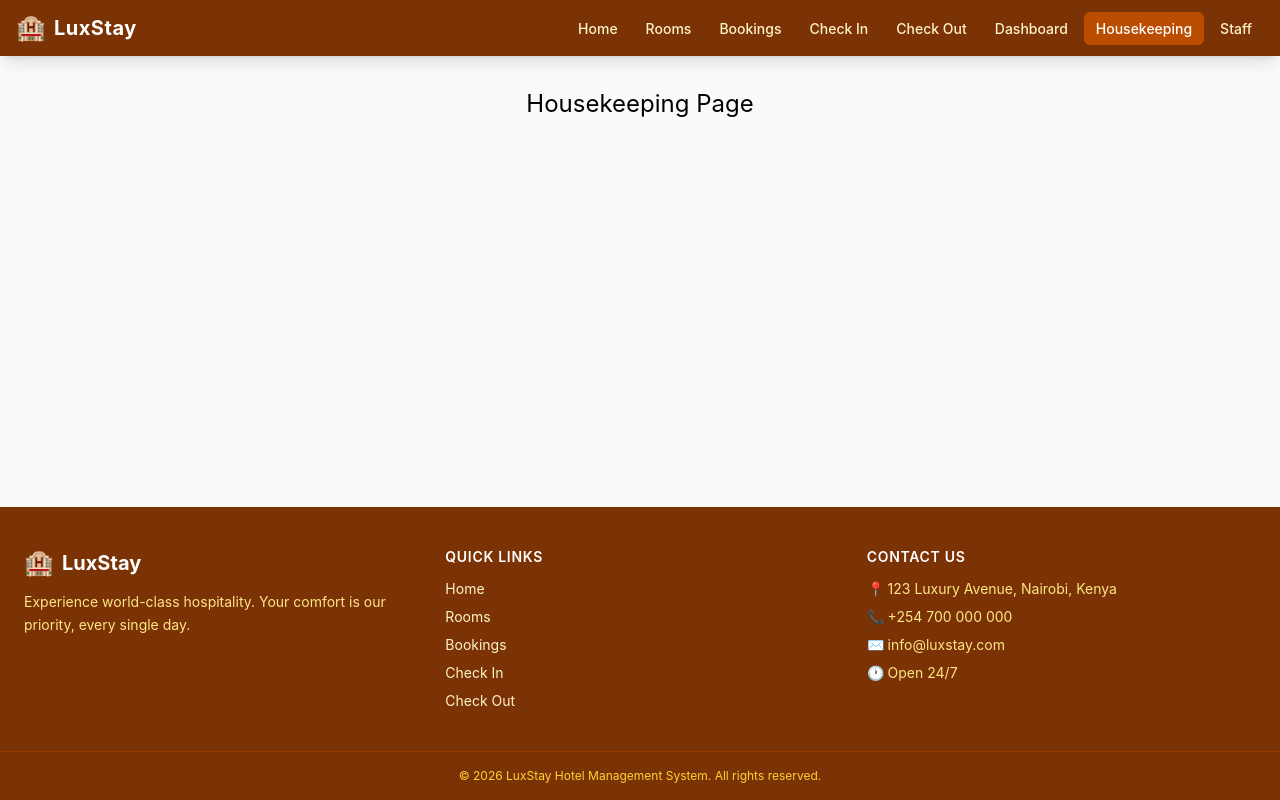
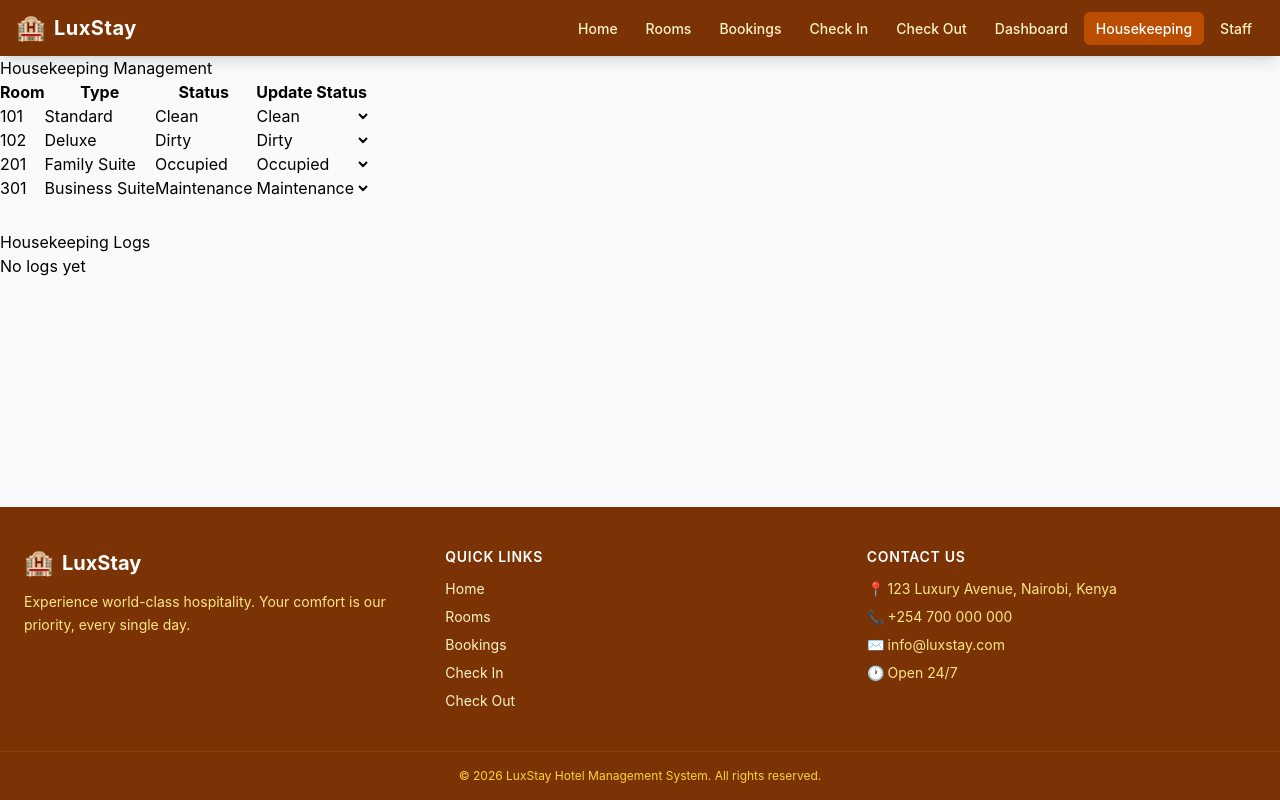
Before and after one commit to gadontune-png/HOTEL-MANAGEMENT-SYSTEM, a React (Vite) app in the folder frontend/: page /housekeeping in a window 1280 px wide. Built offline with nearby package versions, Linux system fonts and the light colour scheme.

Commit message:
add calvins feature

```diff
--- a/frontend/src/Pages/Dashboard.jsx
+++ b/frontend/src/Pages/Dashboard.jsx
@@ -1,4 +1,62 @@
+import React from "react";
+
+import rooms from "../data/rooms";
+
+// Import reusable component
+import RoomStatusCard from "../components/RoomStatusCard";
+
 function Dashboard() {
-  return <div className="p-8 text-center text-2xl">Dashboard Page</div>
+
+  // Total rooms
+  const totalRooms = rooms.length;
+
+  // Available rooms
+  const availableRooms = rooms.filter(
+    (room) => room.status === "Clean"
+  ).length;
+
+  // Occupied rooms
+  const occupiedRooms = rooms.filter(
+    (room) => room.status === "Occupied"
+  ).length;
+
+  // Dirty rooms
+  const dirtyRooms = rooms.filter(
+    (room) => room.status === "Dirty"
+  ).length;
+
+  return (
+    <div className="dashboard">
+
+      <h1>Admin Dashboard</h1>
+
+      <div className="dashboard-cards">
+
+        {/* Reusable cards */}
+
+        <RoomStatusCard
+          title="Total Rooms"
+          value={totalRooms}
+        />
+
+        <RoomStatusCard
+          title="Available Rooms"
+          value={availableRooms}
+        />
+
+        <RoomStatusCard
+          title="Occupied Rooms"
+          value={occupiedRooms}
+        />
+
+        <RoomStatusCard
+          title="Needs Cleaning"
+          value={dirtyRooms}
+        />
+
+      </div>
+    </div>
+  );
 }
-export default Dashboard
+
+export default Dashboard;
--- a/frontend/src/Pages/Housekeeping.jsx
+++ b/frontend/src/Pages/Housekeeping.jsx
@@ -1,4 +1,107 @@
+import React, { useState } from "react";
+
+// Import room data
+import roomsData from "../data/rooms";
+
+// Import log component
+import HouseKeepingLog from "../components/HouseKeepingLog";
+
 function Housekeeping() {
-  return <div className="p-8 text-center text-2xl">Housekeeping Page</div>
+
+  // Store room data in state
+  const [rooms, setRooms] = useState(roomsData);
+
+  // Store housekeeping logs
+  const [logs, setLogs] = useState([]);
+
+  // Function to update room status
+  const updateStatus = (id, newStatus) => {
+
+    // Update room status
+    const updatedRooms = rooms.map((room) =>
+
+      room.id === id
+        ? { ...room, status: newStatus }
+        : room
+    );
+
+    // Save updated rooms
+    setRooms(updatedRooms);
+
+    // Find updated room
+    const updatedRoom = rooms.find(
+      (room) => room.id === id
+    );
+
+    // Add new activity log
+    setLogs([
+      ...logs,
+      `Room ${updatedRoom.number} marked as ${newStatus}`,
+    ]);
+  };
+
+  return (
+    <div>
+
+      {/* Page heading */}
+      <h1>Housekeeping Management</h1>
+
+      {/* Rooms table */}
+      <table border="1" cellPadding="10">
+
+        <thead>
+          <tr>
+            <th>Room</th>
+            <th>Type</th>
+            <th>Status</th>
+            <th>Update Status</th>
+          </tr>
+        </thead>
+
+        <tbody>
+
+          {/* Loop through all rooms */}
+          {rooms.map((room) => (
+
+            <tr key={room.id}>
+
+              <td>{room.number}</td>
+
+              <td>{room.type}</td>
+
+              <td>{room.status}</td>
+
+              <td>
+
+                {/* Dropdown for updating room status */}
+                <select
+                  value={room.status}
+
+                  onChange={(e) =>
+                    updateStatus(
+                      room.id,
+                      e.target.value
+                    )
+                  }
+                >
+                  <option>Clean</option>
+                  <option>Dirty</option>
+                  <option>Occupied</option>
+                  <option>Maintenance</option>
+                </select>
+
+              </td>
+            </tr>
+
+          ))}
+        </tbody>
+      </table>
+
+      {/* Display housekeeping logs */}
+      <HouseKeepingLog logs={logs} />
+
+    </div>
+  );
 }
-export default Housekeeping
+
+export default Housekeeping;
--- a/frontend/src/Pages/StaffManagement.jsx
+++ b/frontend/src/Pages/StaffManagement.jsx
@@ -1,4 +1,107 @@
+import React, { useState } from "react";
+import StaffTable from "../components/StaffTable";
 function StaffManagement() {
-  return <div className="p-8 text-center text-2xl">Staff Management Page</div>
+
+  // Staff state
+  const [staff, setStaff] = useState([
+
+    {
+      id: 1,
+      name: "John",
+      role: "Manager",
+    },
+
+    {
+      id: 2,
+      name: "Mary",
+      role: "Housekeeper",
+    },
+  ]);
+
+  // Form input states
+  const [name, setName] = useState("");
+  const [role, setRole] = useState("");
+
+  // CREATE operation
+  const addStaff = () => {
+
+    // Prevent empty input
+    if (!name || !role) return;
+
+    // Create new staff object
+    const newStaff = {
+      id: Date.now(),
+      name,
+      role,
+    };
+
+    // Add new staff to array
+    setStaff([...staff, newStaff]);
+
+    // Clear form inputs
+    setName("");
+    setRole("");
+  };
+
+  // DELETE operation
+  const deleteStaff = (id) => {
+
+    // Remove selected staff member
+    setStaff(
+      staff.filter(
+        (member) => member.id !== id
+      )
+    );
+  };
+
+  return (
+    <div>
+
+      {/* Page heading */}
+      <h1>Staff Management</h1>
+
+      {/* Input section */}
+      <div>
+
+        {/* Staff name input */}
+        <input
+          type="text"
+          placeholder="Staff Name"
+
+          value={name}
+
+          onChange={(e) =>
+            setName(e.target.value)
+          }
+        />
+
+        {/* Staff role input */}
+        <input
+          type="text"
+          placeholder="Role"
+
+          value={role}
+
+          onChange={(e) =>
+            setRole(e.target.value)
+          }
+        />
+
+        {/* Add button */}
+        <button onClick={addStaff}>
+          Add Staff
+        </button>
+
+      </div>
+
+      {/* Staff table */}
+      <StaffTable
+        staff={staff}
+        deleteStaff={deleteStaff}
+      />
+
+    </div>
+  );
 }
-export default StaffManagement
+
+export default StaffManagement;
--- a/frontend/src/components/HouseKeepingLog.jsx
+++ b/frontend/src/components/HouseKeepingLog.jsx
@@ -0,0 +1,35 @@
+import React from "react";
+
+// This component receives logs as props
+function HouseKeepingLog({ logs }) {
+
+  return (
+    <div style={{ marginTop: "30px" }}>
+
+      {/* Section heading */}
+      <h2>Housekeeping Logs</h2>
+
+      {/* If there are no logs */}
+      {logs.length === 0 ? (
+
+        <p>No logs yet</p>
+
+      ) : (
+
+        // Display all logs using map()
+        <ul>
+          {logs.map((log, index) => (
+
+            <li key={index}>
+              {log}
+            </li>
+
+          ))}
+        </ul>
+
+      )}
+    </div>
+  );
+}
+
+export default HouseKeepingLog;
--- /dev/null
+++ b/frontend/src/components/RoomStatuscard.jsx
@@ -0,0 +1,20 @@
+import React from "react";
+
+// Reusable card component
+
+function RoomStatusCard({ title, value }) {
+
+  return (
+    <div className="card">
+
+      {/* Card value */}
+      <h2>{value}</h2>
+
+      {/* Card title */}
+      <p>{title}</p>
+
+    </div>
+  );
+}
+
+export default RoomStatusCard;
--- /dev/null
+++ b/frontend/src/components/StaffTable.jsx
@@ -0,0 +1,47 @@
+import React from "react";
+
+function StaffTable({ staff, deleteStaff }) {
+
+  return (
+    <table border="1" cellPadding="10">
+
+      <thead>
+        <tr>
+          <th>Name</th>
+          <th>Role</th>
+          <th>Action</th>
+        </tr>
+      </thead>
+
+      <tbody>
+
+        {staff.map((member) => (
+
+          <tr key={member.id}>
+
+            <td>{member.name}</td>
+
+            <td>{member.role}</td>
+
+            <td>
+
+              <button
+                onClick={() =>
+                  deleteStaff(member.id)
+                }
+              >
+                Delete
+              </button>
+
+            </td>
+
+          </tr>
+
+        ))}
+
+      </tbody>
+    </table>
+  );
+}
+
+export default StaffTable;
--- a/frontend/src/data/rooms.js
+++ b/frontend/src/data/rooms.js
@@ -0,0 +1,35 @@
+// This file stores room data for the hotel system.
+// We export the data so other pages can use it.
+
+const rooms = [
+  {
+    id: 1,
+    number: 101,
+    type: "Standard",
+    status: "Clean",
+  },
+
+  {
+    id: 2,
+    number: 102,
+    type: "Deluxe",
+    status: "Dirty",
+  },
+
+  {
+    id: 3,
+    number: 201,
+    type: "Family Suite",
+    status: "Occupied",
+  },
+
+  {
+    id: 4,
+    number: 301,
+    type: "Business Suite",
+    status: "Maintenance",
+  },
+];
+
+// Exporting room data so it can be used in other files
+export default rooms;
```
